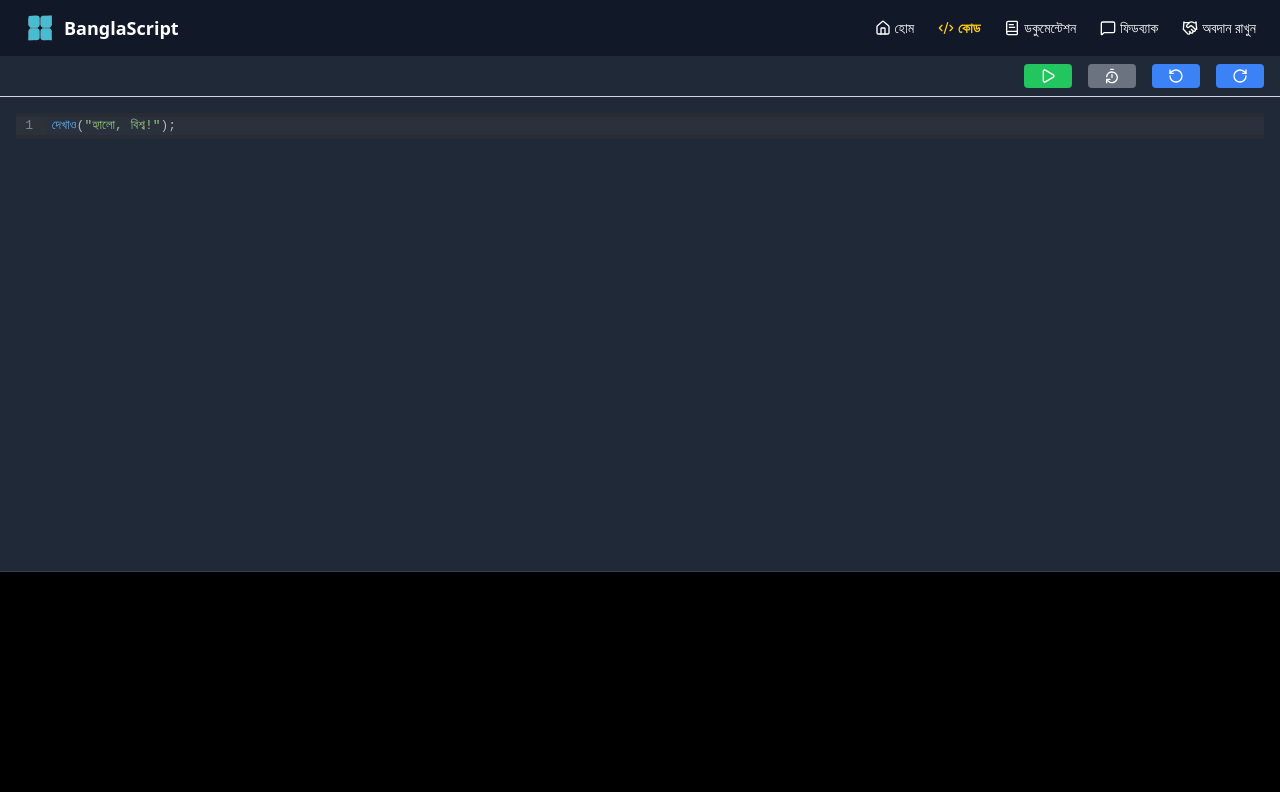
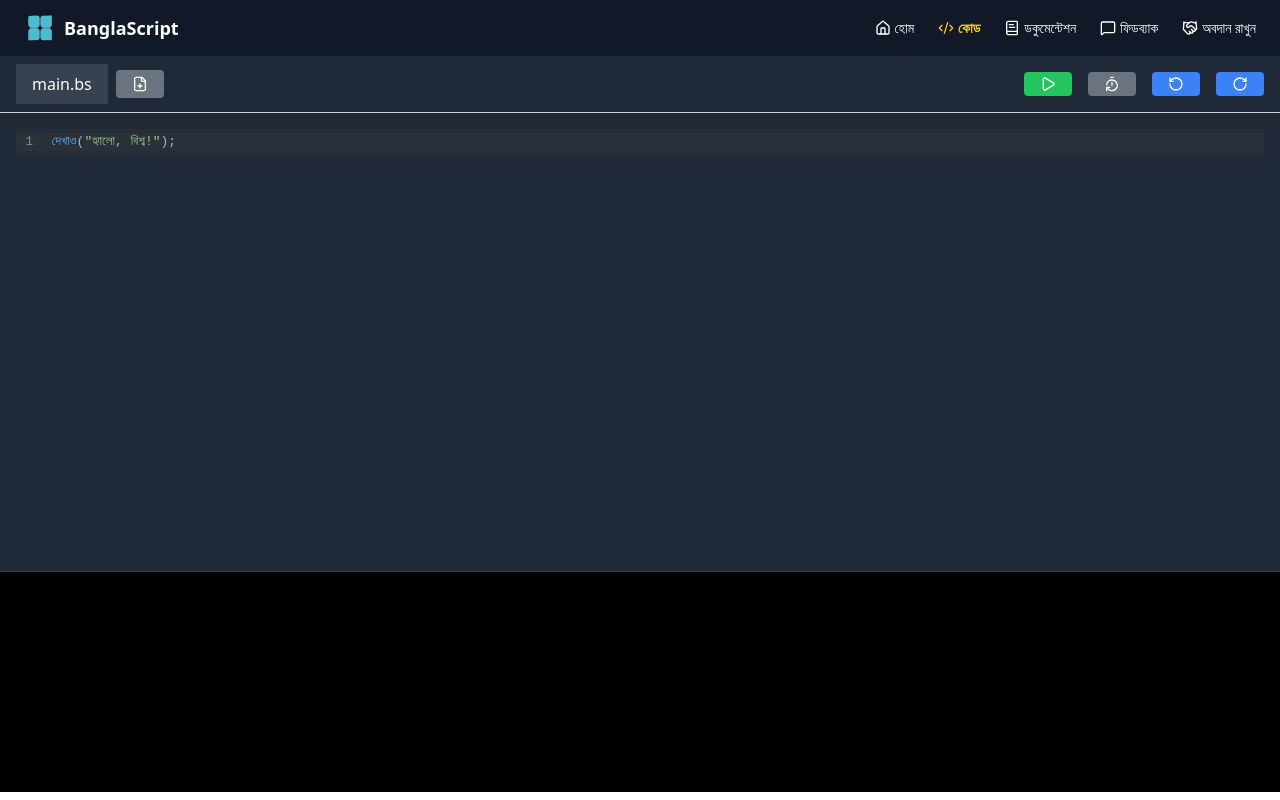
Before and after one commit to robinNcode/banglascript, a React (Vite) app: page /editor in a window 1280 px wide. Built offline with nearby package versions, Linux system fonts and the light colour scheme.

Commit message:
update: file tab feature added

```diff
--- a/src/pages/Editor.tsx
+++ b/src/pages/Editor.tsx
@@ -7,33 +7,102 @@ import {parse} from '../lib/parser';
 import {translateErrorToBengali} from '../lib/error_translator';
 
 // Icons
-import {RotateCcw, RotateCw, Play, TimerReset} from 'lucide-react';
+import {RotateCcw, RotateCw, Play, TimerReset, FilePlus, X} from 'lucide-react';
+
+interface File {
+  name: string;
+  content: string;
+}
 
 export default function Editor() {
-  const [code, setCode] = useState('দেখাও("হ্যালো, বিশ্ব!");');
+  const [files, setFiles] = useState<File[]>([{ name: 'main.bs', content: 'দেখাও("হ্যালো, বিশ্ব!");' }]);
+  const [activeFileIndex, setActiveFileIndex] = useState(0);
   const [output, setOutput] = useState('');
 
+  const activeFile = files[activeFileIndex];
+  const code = activeFile?.content || '';
+
+  const setCode = (content: string) => {
+    const newFiles = [...files];
+    newFiles[activeFileIndex].content = content;
+    setFiles(newFiles);
+  };
+
   const run = () => {
+    if (!activeFile) return;
     try {
       const ast = parse(code);
       const result = transpile(ast);
-      setOutput(result);
+      const originalLog = console.log;
+      let capturedOutput = '';
+      console.log = (...args) => {
+        capturedOutput += args.join(' ') + '\n';
+      };
+      try {
+        new Function(result)();
+        setOutput(capturedOutput);
+      } catch (e: any) {
+        setOutput(translateErrorToBengali(e.message));
+      } finally {
+        console.log = originalLog;
+      }
     } catch (err: any) {
       setOutput(translateErrorToBengali(err.message));
     }
   };
 
   const reset = () => {
+    if (!activeFile) return;
     setCode('');
     setOutput('');
   };
+
+  const newFile = () => {
+    const newFileName = `file${files.length + 1}.bs`;
+    setFiles([...files, { name: newFileName, content: '' }]);
+    setActiveFileIndex(files.length);
+  };
+
+  const closeFile = (index: number) => {
+    if (files.length <= 1) return; // Prevent closing the last file
+    const newFiles = [...files];
+    newFiles.splice(index, 1);
+    setFiles(newFiles);
+
+    if (activeFileIndex >= index) {
+      setActiveFileIndex(Math.max(0, activeFileIndex - 1));
+    }
+  };
+
 
   return (
     <>
       <Navbar/>
       <div className="flex flex-col h-[calc(100vh-64px)]">
-        {/* Toolbar */}
-        <div className="flex justify-end gap-4 px-4 py-2 bg-gray-800 border-b border-gray-300">
+        {/* Toolbar & File Tabs */}
+        <div className="flex justify-between items-center px-4 py-2 bg-gray-800 border-b border-gray-300">
+          <div className="flex items-center gap-2">
+            {files.map((file, index) => (
+              <div key={index} className={`flex items-center gap-2 px-4 py-2 ${ index === activeFileIndex
+                  ? 'bg-gray-700 text-white'
+                  : 'bg-gray-800 text-gray-400'
+              }`}>
+                <button onClick={() => setActiveFileIndex(index)}>
+                  {file.name}
+                </button>
+                {index > 0 && (
+                  <button onClick={() => closeFile(index)} className="hover:text-red-500">
+                    <X className="w-4 h-4"/>
+                  </button>
+                )}
+              </div>
+            ))}
+
+            <button onClick={newFile} className="bg-gray-500 text-white px-4 py-1 rounded hover:bg-blue-600">
+              <FilePlus className="w-4 h-5"/>
+            </button>
+          </div>
+          <div className="flex items-center gap-4">
             <button onClick={run} className="bg-green-500 text-white px-4 py-1 rounded hover:bg-green-700">
               <Play className="w-4 h-4"/>
             </button>
@@ -47,10 +116,12 @@ export default function Editor() {
               <RotateCw className="w-4 h-4"/>
             </button>
           </div>
+        </div>
 
 
         {/* Editor */}
         <div className="flex-1 overflow-auto bg-gray-800 text-white p-4">
+          {activeFile && (
             <CodeMirror
               value={code}
               height="100%"
@@ -58,6 +129,7 @@ export default function Editor() {
               extensions={[javascript()]} // Replace with your BanglaScript mode later
               onChange={(value) => setCode(value)}
             />
+          )}
         </div>
 
         {/* Output */}
```
Lines whose indentation alone changed are shown as unchanged.
